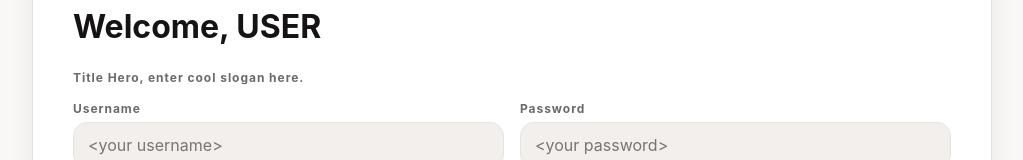
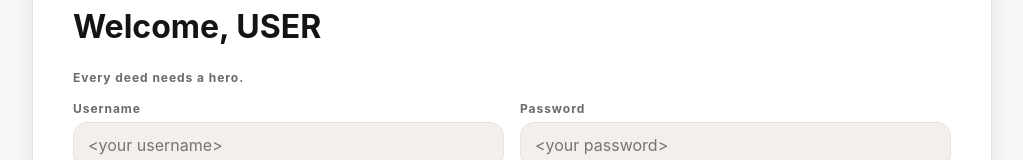
Before and after one commit to ChandlerNgo/TitleHero, a React (Vite) app in the folder client/: page / in a window 1280 px wide. Shown: the part 315-475 px from the top of the page, without its empty margins (128-1151 px from the left). Built offline with nearby package versions, Linux system fonts and the light colour scheme.

Commit message:
Update Login.tsx

```diff
--- a/client/src/pages/Login.tsx
+++ b/client/src/pages/Login.tsx
@@ -78,7 +78,7 @@ export default function Login({ onEnter }: { onEnter: () => void }) {
 
         <form onSubmit={handleSubmit} className="welcome-form">
           <div className="field">
-            <label htmlFor="org">Title Hero, enter cool slogan here.</label>
+            <label htmlFor="org">Every deed needs a hero.</label>
           </div>
 
         {/* login information will be here! Does not do anything right now */}
```
